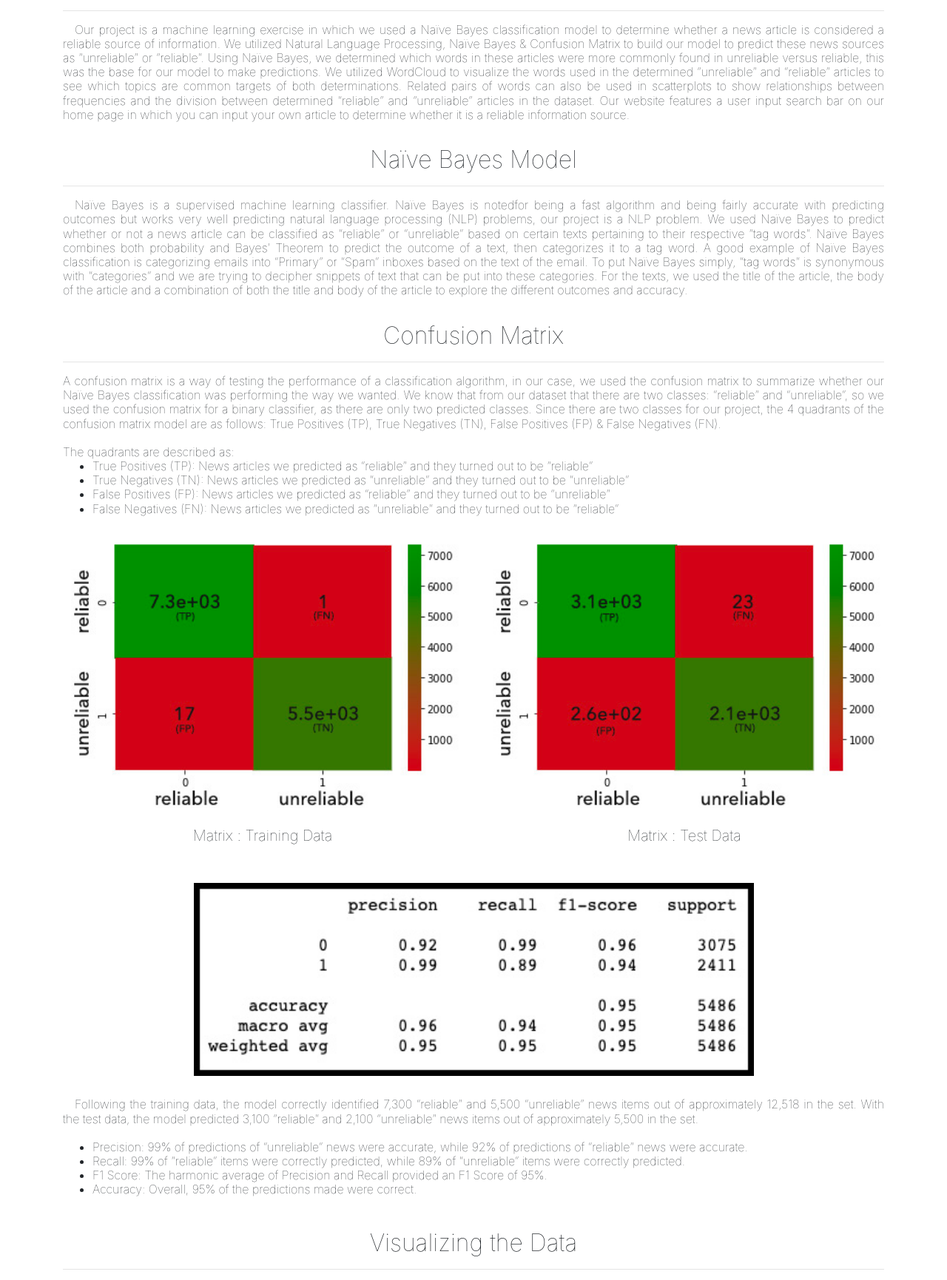
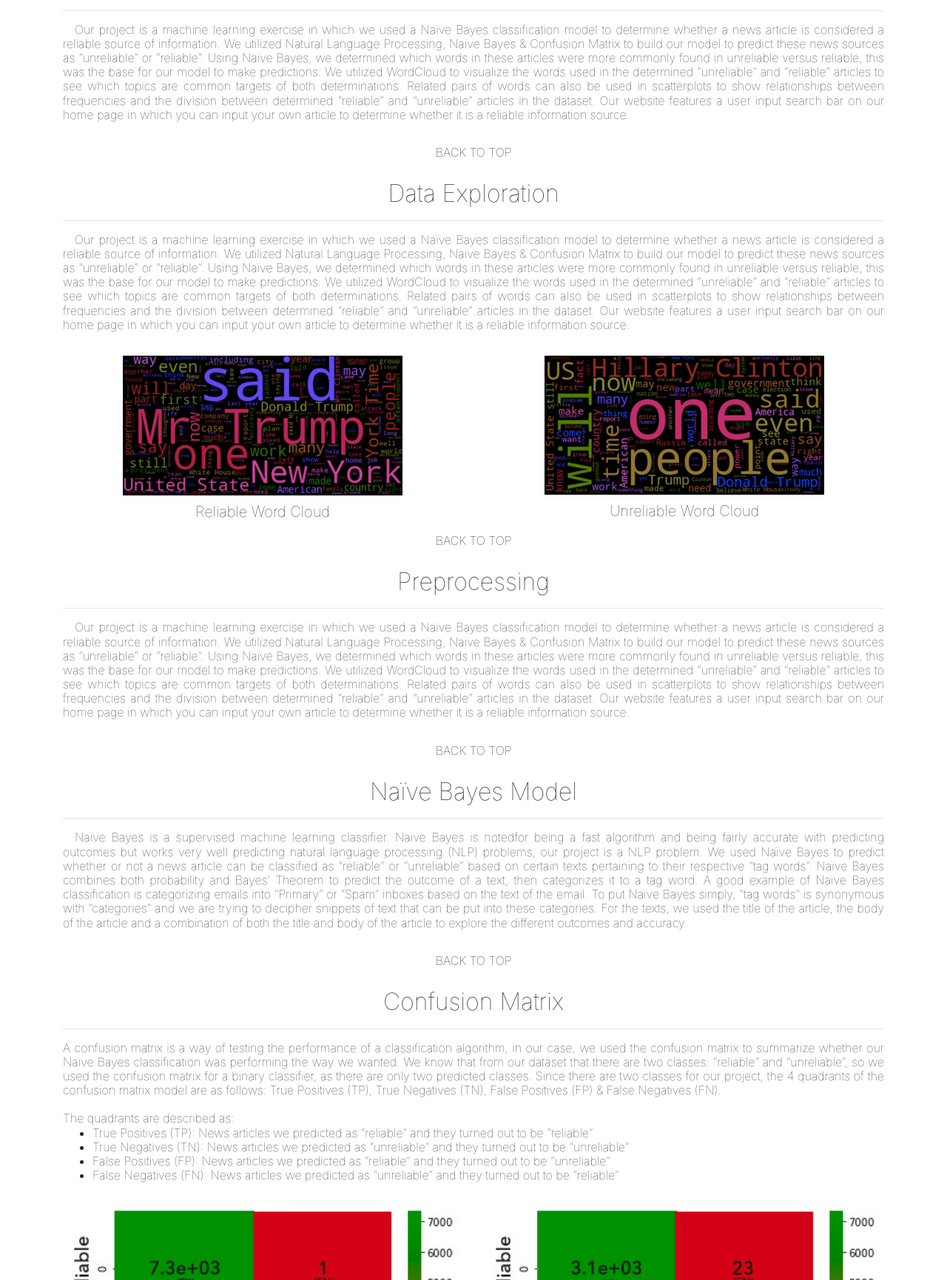
Before and after one commit to emilbello/newsish, a Flask app: page /about in a window 1280 px wide. Shown: the part 189-1920 px from the top of the page at 74% size. Run offline with Flask 2, Linux system fonts and the light colour scheme; parts of the project's set-up code (start-up, migrations or seed data) failed here and were passed over; some libraries are stand-ins or nearby versions.

Commit message:
updated template for about.html

```diff
--- a/static/css/style.css
+++ b/static/css/style.css
@@ -85,6 +85,7 @@
     text-align: left;
 }
 
+
 /* IDs */
 
 #submit-btn {
--- a/templates/about.html
+++ b/templates/about.html
@@ -16,7 +16,7 @@
 </head>
 
 <body>
-  <div class="container">
+  <div class="container" id="top">
     <div class="row">
         <div class="col-4"></div>
         <div class="col-1 menu-right"><a href="about">about</a></div>
@@ -33,11 +33,30 @@
         <!-- PROJECT DESCRIPTION SECTION -->
         <div class="col-12" id="project-description-section"><h2 class="centered">Project Description</h2><hr></div>
         <div class="col-12"><h6 class="article thin">&emsp;Our project is a machine learning exercise in which we used a Naïve Bayes classification model to determine whether a news article is considered a reliable source of information. We utilized Natural Language Processing, Naïve Bayes & Confusion Matrix to build our model to predict these news sources as “unreliable” or “reliable”. Using Naïve Bayes, we determined which words in these articles were more commonly found in unreliable versus reliable, this was the base for our model to make predictions. We utilized WordCloud to visualize the words used in the determined “unreliable” and “reliable” articles to see which topics are common targets of both determinations. Related pairs of words can also be used in scatterplots to show relationships between frequencies and the division between determined “reliable” and “unreliable” articles in the dataset. Our website features a user input search bar on our home page in which you can input your own article to determine whether it is a reliable information source.</h6><br></div>
+        <div class="col-12"><h6 class="centered"><a href="about#top">BACK TO TOP</a><br><br></h6></div>
 
+        <!-- DATA EXPLORATION SECTION -->
+        <div class="col-12" id="data-exploration-section"><h2 class="centered">Data Exploration</h2><hr></div>
+        <div class="col-12"><h6 class="article thin">&emsp;Our project is a machine learning exercise in which we used a Naïve Bayes classification model to determine whether a news article is considered a reliable source of information. We utilized Natural Language Processing, Naïve Bayes & Confusion Matrix to build our model to predict these news sources as “unreliable” or “reliable”. Using Naïve Bayes, we determined which words in these articles were more commonly found in unreliable versus reliable, this was the base for our model to make predictions. We utilized WordCloud to visualize the words used in the determined “unreliable” and “reliable” articles to see which topics are common targets of both determinations. Related pairs of words can also be used in scatterplots to show relationships between frequencies and the division between determined “reliable” and “unreliable” articles in the dataset. Our website features a user input search bar on our home page in which you can input your own article to determine whether it is a reliable information source.</h6><br></div>
+        <div class="col-6">
+            <img class="centered-img" src="../static/assets/reliable.jpg" alt="reliable word cloud">
+            <h5 class="centered padding">Reliable Word Cloud</h5>
+        </div>
+        <div class="col-6">
+            <img class="centered-img" src="../static/assets/unreliable.jpg" alt="unreliable word cloud">
+            <h5 class="centered padding">Unreliable Word Cloud</h5>
+        </div>
+        <div class="col-12"><h6 class="centered"><a href="about#top">BACK TO TOP</a><br><br></h6></div>
+
+        <!-- PREPROCESSING SECTION -->
+        <div class="col-12" id="preprocessing-section"><h2 class="centered">Preprocessing</h2><hr></div>
+        <div class="col-12"><h6 class="article thin">&emsp;Our project is a machine learning exercise in which we used a Naïve Bayes classification model to determine whether a news article is considered a reliable source of information. We utilized Natural Language Processing, Naïve Bayes & Confusion Matrix to build our model to predict these news sources as “unreliable” or “reliable”. Using Naïve Bayes, we determined which words in these articles were more commonly found in unreliable versus reliable, this was the base for our model to make predictions. We utilized WordCloud to visualize the words used in the determined “unreliable” and “reliable” articles to see which topics are common targets of both determinations. Related pairs of words can also be used in scatterplots to show relationships between frequencies and the division between determined “reliable” and “unreliable” articles in the dataset. Our website features a user input search bar on our home page in which you can input your own article to determine whether it is a reliable information source.</h6><br></div>
+        <div class="col-12"><h6 class="centered"><a href="about#top">BACK TO TOP</a><br><br></h6></div>
 
         <!-- NAÏVE BAYES SECTION -->
         <div class="col-12" id="naive-bayes-section"><h2 class="centered">Naïve Bayes Model</h2><hr></div>
         <div class="col-12"><h6 class="article thin">&emsp;Naïve Bayes is a supervised machine learning classifier. Naïve Bayes is notedfor being a fast algorithm and being fairly accurate with predicting outcomes but works very well predicting natural language processing (NLP) problems, our project is a NLP problem. We used Naïve Bayes to predict whether or not a news article can be classified as “reliable” or “unreliable” based on certain texts pertaining to their respective “tag words”. Naïve Bayes combines both probability and Bayes’ Theorem to predict the outcome of a text, then categorizes it to a tag word. A good example of Naïve Bayes classification is categorizing emails into “Primary” or “Spam” inboxes based on the text of the email. To put Naïve Bayes simply, “tag words” is synonymous with “categories” and we are trying to decipher snippets of text that can be put into these categories. For the texts, we used the title of the article, the body of the article and a combination of both the title and body of the article to explore the different outcomes and accuracy.</h6><br></div>
+        <div class="col-12"><h6 class="centered"><a href="about#top">BACK TO TOP</a><br><br></h6></div>
 
             <!-- MATRIX SECTION -->
         <div class="col-12" id="matrix-section"><h2 class="centered">Confusion Matrix</h2><hr></div>
@@ -73,17 +92,12 @@
                 <li>Accuracy: Overall, 95% of the predictions made were correct.</li>
             </ul>
                     <br></h6></div>
+        <div class="col-12"><h6 class="centered"><a href="about#top">BACK TO TOP</a><br><br></h6></div>
 
-        <!-- VISUALIZING SECTION -->
-        <div class="col-12" id="word-cloud-section"><h2 class="centered">Visualizing the Data</h2><hr></div>
-        <div class="col-6">
-            <img class="centered-img" src="../static/assets/reliable.jpg" alt="reliable word cloud">
-            <h5 class="centered padding">Reliable Word Cloud</h5>
-        </div>
-        <div class="col-6">
-            <img class="centered-img" src="../static/assets/unreliable.jpg" alt="unreliable word cloud">
-            <h5 class="centered padding">Unreliable Word Cloud</h5>
-        </div>
+        <!-- NEXT STEPS SECTION -->
+        <div class="col-12" id="word-cloud-section"><h2 class="centered">Next Steps</h2><hr></div>
+        <div class="col-12"><h6 class="centered"><a href="about#top">BACK TO TOP</a><br><br></h6></div>
+
 
 
         <div class="col-12">
```
Also changed, not shown: static/assets/meter-centered.png (deleted), static/assets/reliability-visual.png (deleted), static/assets/reliable-btn.png (deleted), static/assets/reliable-meter.gif (deleted), static/assets/unreliable-btn.png (deleted), static/assets/unreliable-meter.gif (deleted), 1 other file.
